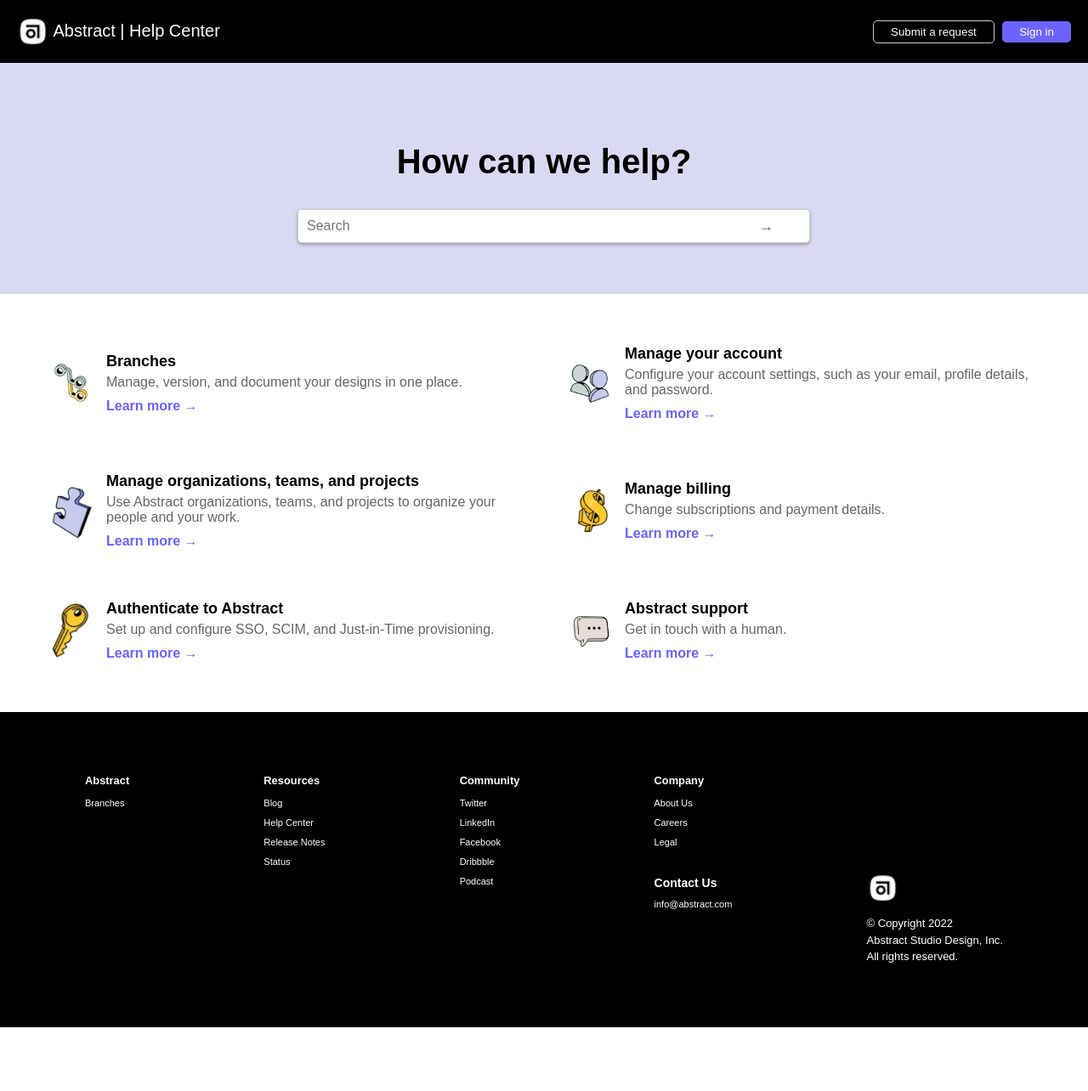
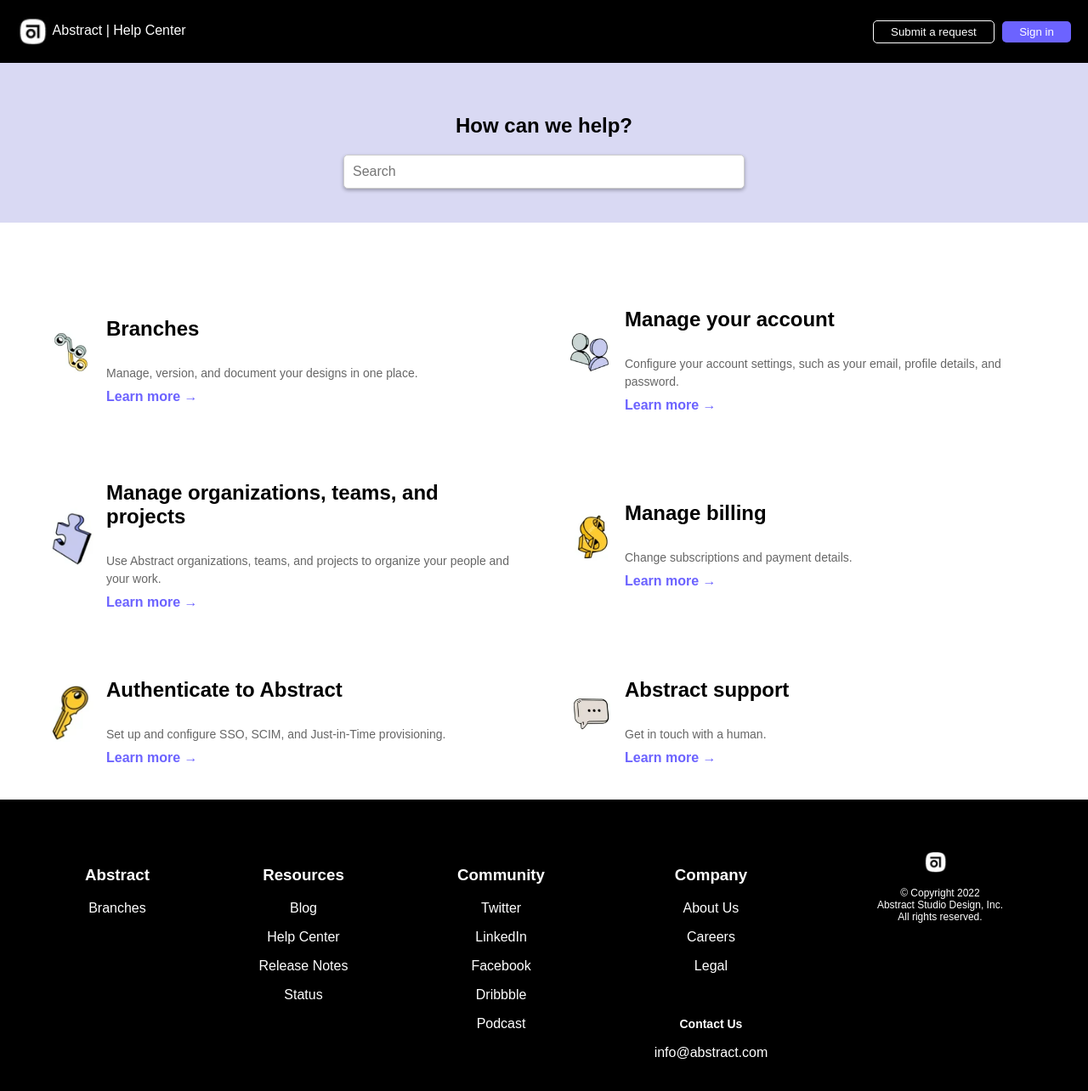
Before and after one commit to Fuyuharu12345/Practical, a plain HTML site: page replicaExam/index.html in a window 1280 px wide. Shown: the whole page at 85% size. Before the commit the page ends 1209 px from the top, so only its background shows below. Drawn offline with Linux system fonts and the light colour scheme.

Commit message:
Add files via upload

```diff
--- a/replicaExam/index.html
+++ b/replicaExam/index.html
@@ -7,6 +7,7 @@
     <link rel="stylesheet" href="style.css">
 </head>
 <body>
+
     <header>
         <div class="header-title">
             <img src="z-replicaExam-images/abstract.png" alt="Abstract Logo" class="logo">
@@ -20,9 +21,7 @@
 
     <section class="search-section">
         <h1>How can we help?</h1>
-        <div class="search-container">
             <input type="text" class="search-input" placeholder="Search">
-            <span class="search-icon">→</span>
         </div>
     </section>
 
@@ -113,5 +112,6 @@
             </div>
         </div>
     </footer>
+
 </body>
 </html>
--- a/replicaExam/style.css
+++ b/replicaExam/style.css
@@ -13,6 +13,38 @@ header {
     background-color: black;
     color: white;
 }
+.request-btn {
+    background-color: black; /* Black background */
+    color: white;
+    border: 1px solid white; /* White border */
+    border-radius: 5px;
+    padding: 5px 20px;
+    cursor: pointer;
+    margin-left: 5px;
+}
+
+.sign-in-btn {
+    background-color: #6C63FF; /* Blue background */
+    color: white;
+    border: none;
+    border-radius: 5px;
+    padding: 5px 20px;
+    cursor: pointer;
+    margin-left: 5px;
+}
+
+/* Button Hover Effects */
+.request-btn:hover {
+    background-color: white;
+    color: black;
+    border: 1px solid black;
+}
+
+.sign-in-btn:hover {
+    background-color: #5a52e0; /* Slightly darker blue */
+}
+
+
 .logo {
     width: 38px;
     height: auto;
@@ -20,73 +52,57 @@ header {
     vertical-align: middle;
 }
 
-.header-title {
-    font-size: 20px;
-}
-.request-btn {
-    background-color: black;
-    color: white;
-    border: 1px solid #ccc;
-    border-radius: 5px;
-    padding: 5px 20px;
-    cursor: pointer;
-    margin-left: 5px;
+/* --- SEARCH SECTION --- */
+.search-section {
+    text-align: center;
+    padding: 40px;
+    background-color: #D9D9F3;
 }
 
-.sign-in-btn {
-    background-color: #6C63FF;
-    color: white;
-    border: none;
-    border-radius: 5px;
-    padding: 5px 20px;
-    cursor: pointer;
-    margin-left: 5px;
-}
-.search-section h1 {
-    font-size: 2.5rem;
-    font-weight: bold;
-}
-
-.search-section {
-    text-align: center;
-    padding: 60px;
-    background-color: #D9D9F3;
-}
-.search-container {
+.search-box {
+    display: flex;
+    align-items: center;
+    justify-content: center;
+    width: 50%;
+    margin: 0 auto;
     position: relative;
-    display: inline-block;
-    width: 50%;
 }
 
 .search-input {
-    width: 95%;
+    width: 100%;
+    max-width: 450px;
     padding: 10px;
     font-size: 16px;
     border: 1px solid #ccc;
     border-radius: 5px;
     box-shadow: 0 2px 4px rgba(0, 0, 0, 0.3);
-    padding-right: 40px;
 }
 
-
-.search-icon {
+.search-btn {
     position: absolute;
-    right: 20px;
-    top: 50%;
-    transform: translateY(-50%);
+    right: 10px;
+    background: none;
+    border: none;
     font-size: 18px;
-    color: #666;
     cursor: pointer;
-    pointer-events: none;
 }
 
-
+/* --- GRID CONTAINER FOR IMAGES & TEXT --- */
 .grid-container {
     display: grid;
-    grid-template-columns: 1fr 1fr;
+    grid-template-columns: repeat(2, 1fr); /* Always 2 columns */
     gap: 20px;
     padding: 40px;
+    justify-content: center; /* Centers content */
 }
+
+/* Responsive: Stack cards on small screens */
+@media (max-width: 768px) {
+    .grid-container {
+        grid-template-columns: 1fr; /* Stack into 1 column on small screens */
+    }
+}
+
 
 .card {
     display: flex;
@@ -94,8 +110,21 @@ header {
     background: white;
     padding: 20px;
     border-radius: 8px;
-    box-shadow: 0 2px 4px rgba(0, 0, 0, 0);
+    box-shadow: 0 2px 4px rgba(0, 0, 0, 0.1);
+    height: 100%;
+    border: none; /* Removes the card border */
+    box-shadow: none; /* Removes any shadow that looks like a border */ /* Forces all cards to be the same height */
 }
+
+/* Ensure card-content takes up the full height */
+.card-content {
+    display: flex;
+    flex-direction: column;
+    justify-content: center; /* Centers the text properly */
+    gap: 8px; /* Adds consistent spacing between elements */
+    height: 100%;
+}
+
 
 .card img {
     width: 50px;
@@ -103,19 +132,20 @@ header {
     margin-right: 15px;
 }
 
-.card h2 {
+card h2 {
     margin: 0;
     font-size: 18px;
+    line-height: 1.4; /* Improves readability */
 }
 
 .card p {
-    margin: 5px 0 0;
+    margin: 0;
     color: #666;
+    font-size: 14px;
+    line-height: 1.5; /* Ensures text is evenly spaced */
 }
 
 .learn-more {
-    display: inline-block;
-    margin-top: 10px;
     color: #6C63FF;
     text-decoration: none;
     font-weight: bold;
@@ -125,6 +155,26 @@ header {
     text-decoration: underline;
 }
 
+/* --- RESPONSIVE DESIGN (Keep Images on Left on Phones) --- */
+@media (max-width: 768px) {
+    .grid-container {
+        grid-template-columns: 1fr; /* Stack items but keep image on left */
+        padding: 20px;
+    }
+
+    .card {
+        flex-direction: row; /* Ensures image stays on left */
+        align-items: center;
+        text-align: left;
+    }
+
+    .card img {
+        width: 40px; /* Slightly smaller for mobile */
+        margin-right: 10px;
+    }
+}
+
+/* --- FOOTER --- */
 footer {
     background-color: black;
     color: white;
@@ -134,24 +184,29 @@ footer {
 
 .footer-container {
     display: flex;
+    flex-wrap: wrap;
     justify-content: space-between;
     align-items: flex-start;
-    background-color: black;
-    color: white;
     padding: 40px 80px;
-    text-align: left;
-    font-size: 11px;
 }
 
-.copyright-section {
-    margin-top: 130px;
+@media (max-width: 768px) {
+    .footer-container {
+        flex-direction: column;
+        text-align: center;
+        padding: 20px;
+    }
+    .copyright-section {
+        margin-top: 20px;
+        text-align: center;
+    }
 }
-.copyright-section img {
-    width: 38px;
-    height: auto;
+
+.footer-logo {
+    width: 30px;
+    margin-right: 10px;
 }
 
 .copyright {
-    font-size: 13px;
-    line-height: 1.5;
+    font-size: 12px;
 }
```
